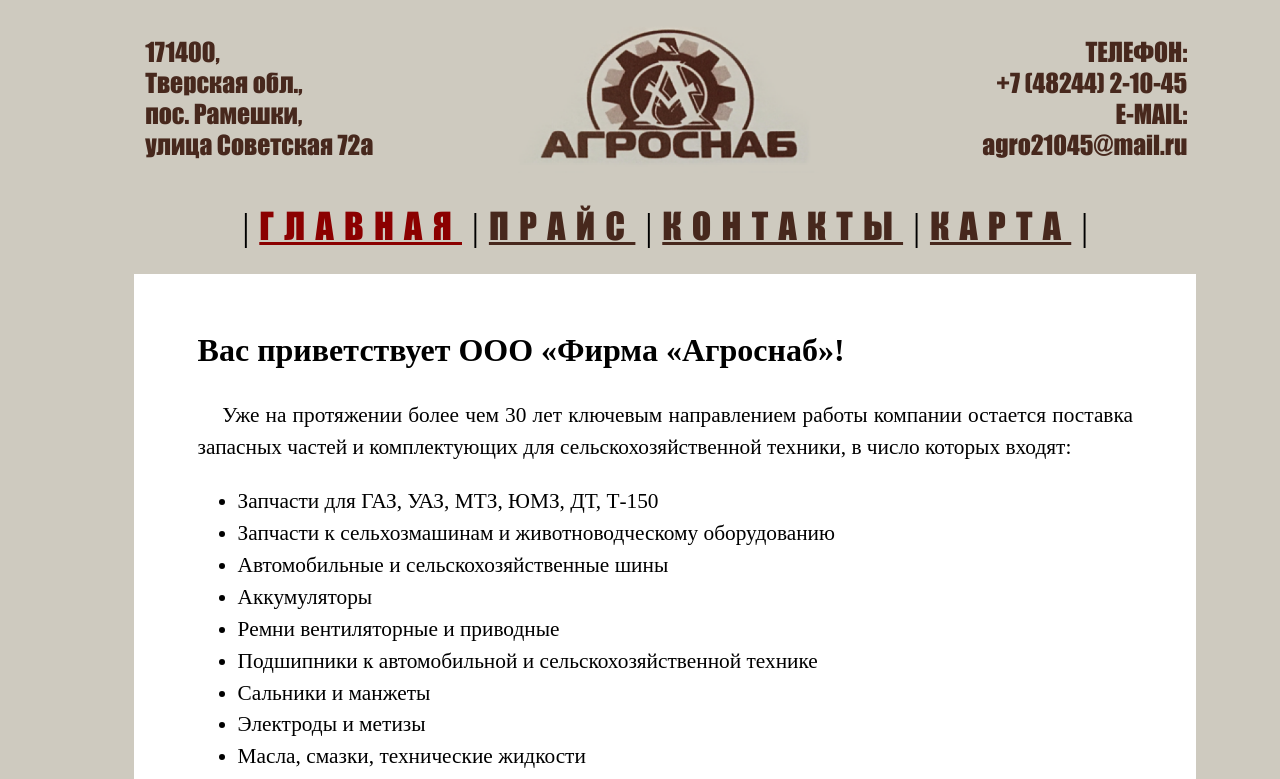
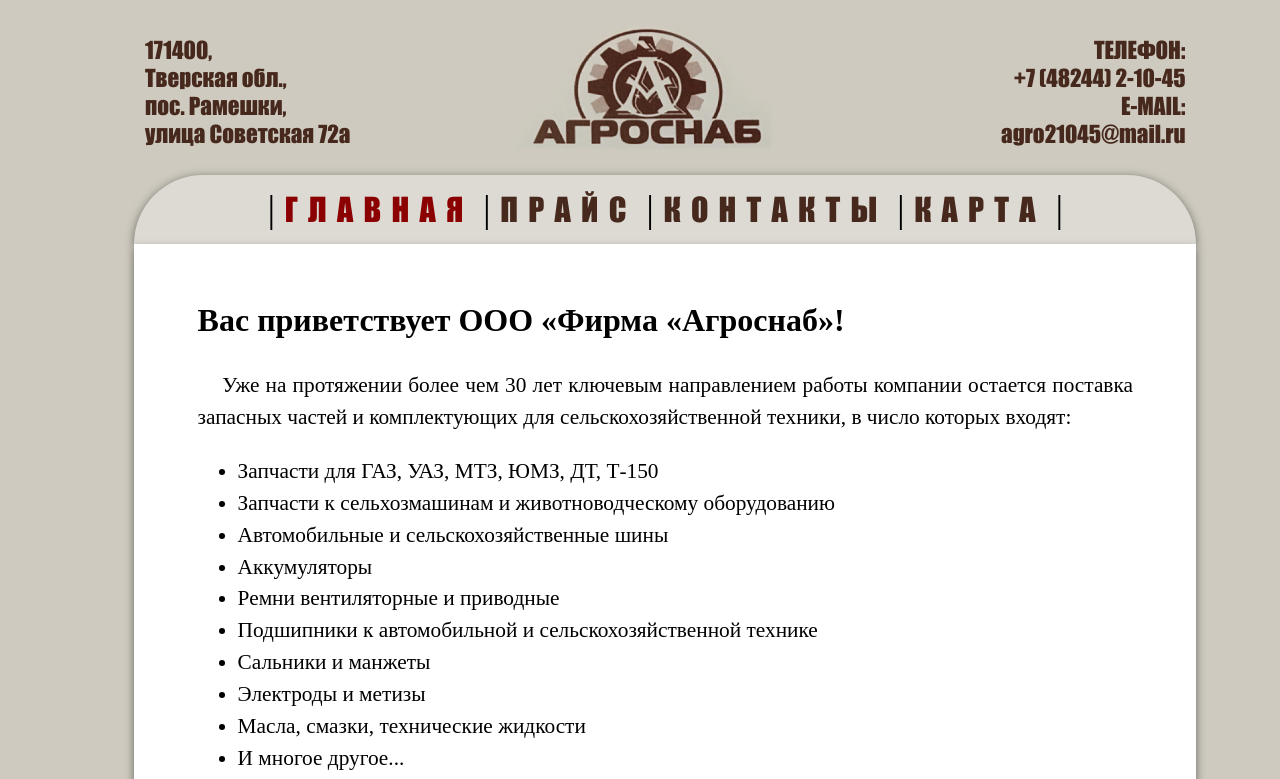
Before and after one commit to infinitum789/agsn69.github.io, a plain HTML site: page index.html in a window 1280 px wide. Shown: the top 779 px of the page. Drawn offline with Linux system fonts and the light colour scheme.

Commit message:
Add files via upload

```diff
--- a/index.html
+++ b/index.html
@@ -24,7 +24,7 @@
 <!-- /Yandex.Metrika counter -->
 		<div id="top">
 			<div id="adr">171400,<br>Тверская обл.,<br>пос. Рамешки,<br>улица Советская 72а</div>
-			<a href="http://www.agrosnab-69.ru/"><img width="30%" src="pictures/logo.png"></a>
+			<a href="http://www.agrosnab-69.ru/"><img width="27%" src="pictures/logo.png"></a>
 			<div id="cont" align="right">ТЕЛЕФОН:<br>+7 (48244) 2-10-45<br>E-MAIL:<br>agro21045@mail.ru</div>
 		</div>
 		<div id="navigate">
--- a/main.css
+++ b/main.css
@@ -11,10 +11,10 @@ body {
 
 #top {
 	margin-top: 2%;
-	width: 85%;
+	width: 84%;
 	margin-left: 10%;
 	font-family: Impact;
-	font-size: 2vw;
+	font-size: 1.8vw;
 	color: #47281D;
 }
 
@@ -29,23 +29,30 @@ body {
 	width: 23%;
 	float: right;
 	padding: 1%;
-	margin-right: 1%;
+	margin-right: 0%;
 }
 
 #navigate {
+	padding-top: 1%;
+	padding-bottom: 1%;
 	text-align: center;
-	width: 80%;
-	margin-left: 12%;
-	margin-top: 2%;
-	margin-bottom: 2%;
+	width: 84%;
+	margin-left: 10%;
+	margin-top: 1%;
+	margin-bottom: 0%;
 	font-size: 3vw;
+	box-shadow: 0 2px 10px rgba(0,0,0,0.5);
+	background-color: #dddad4;
+	border-radius: 2em 2em 0 0;
 }
 
 #navigate>a {
 	letter-spacing: 0.8vw;
 	font-family: Impact;
-	font-size: 2.8vw;
+	font-size: 2.5vw;
 	color: #47281D;
+
+	text-decoration: none;
 }
 
 
@@ -63,6 +70,8 @@ body {
 
 	font-size: 16pt;
 	line-height: 1.5;
+
+	box-shadow: 0 5px 10px rgba(0,0,0,0.5);
 }
 
 #price {
```
Also changed, not shown: contacts.html (+1 -1 lines), map.html (+1 -1 lines), price.html (+1 -1 lines).
